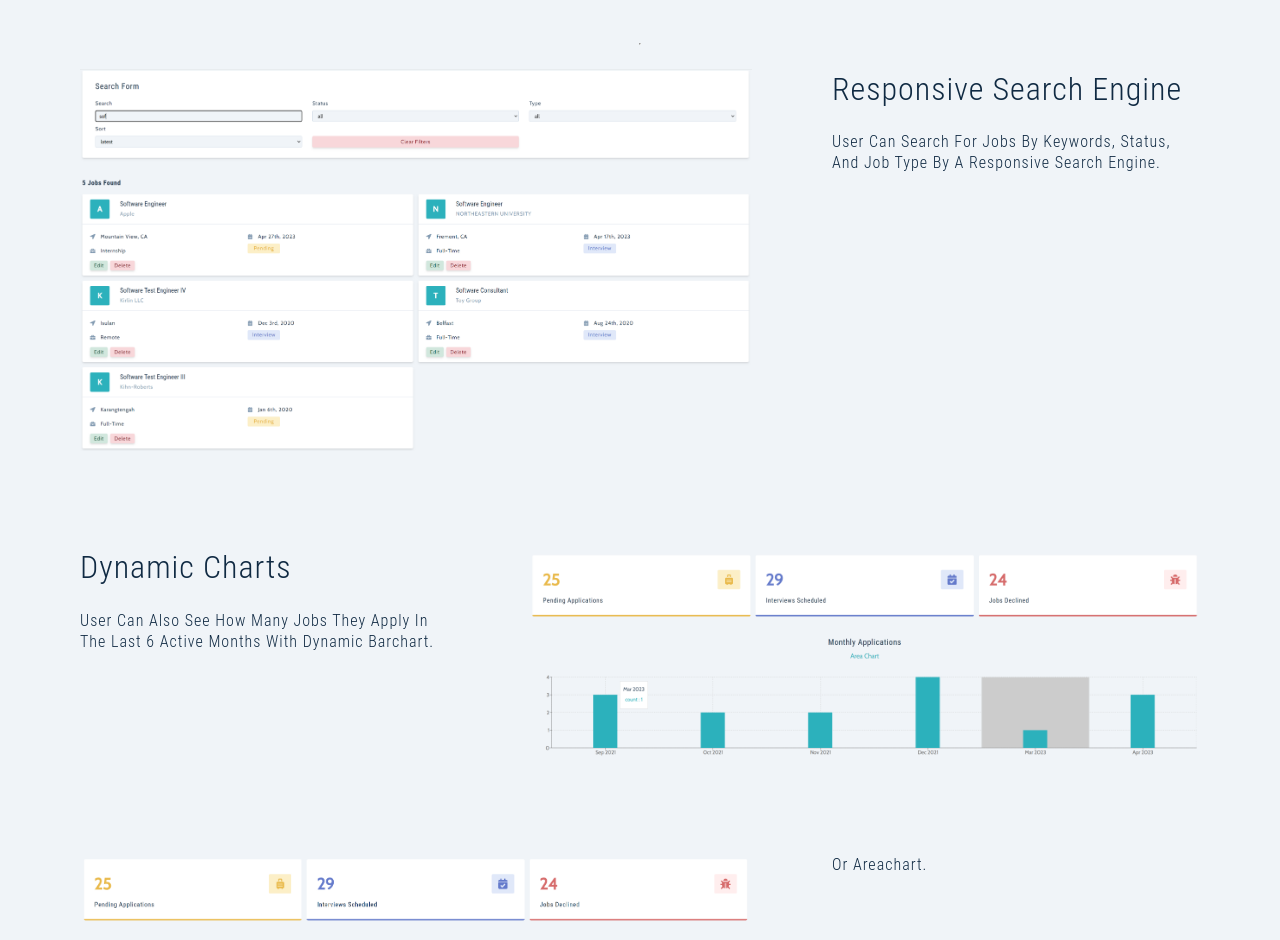
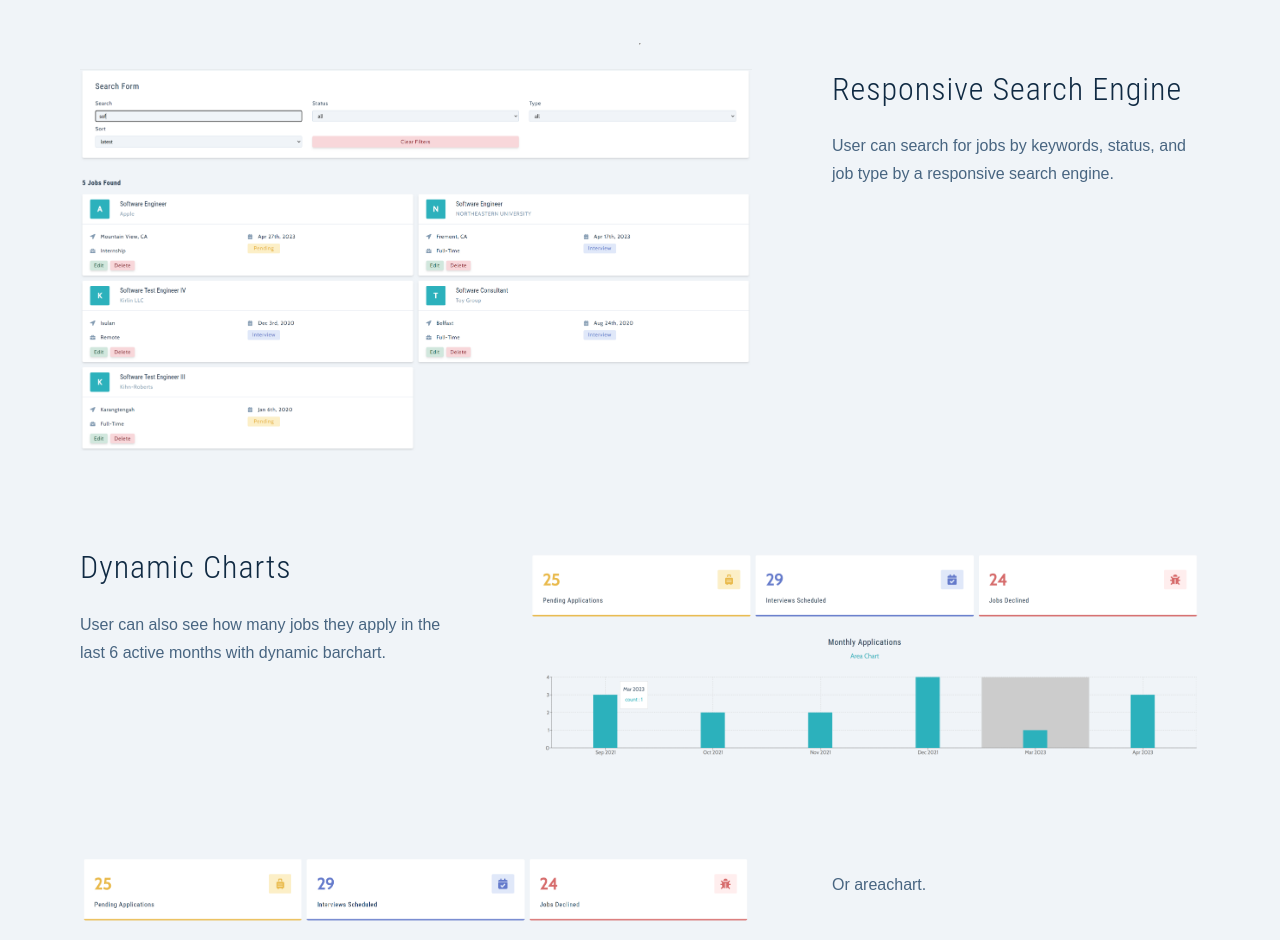
Before and after one commit to anhhoangt/JobTrack4UApp, a React (Create React App) app in the folder client/: page /landing in a window 1280 px wide. Shown: the part 784-1724 px from the top of the page. Built offline with nearby package versions, Linux system fonts and the light colour scheme; no server answers.

Commit message:
change h5 to p for more readable

```diff
--- a/client/src/assets/wrappers/LandingPage.js
+++ b/client/src/assets/wrappers/LandingPage.js
@@ -73,7 +73,7 @@ const Wrapper = styled.main`
       font-size: 2rem;
     }
 
-    h5{
+    p{
       font-weight: 50;
       font-size: 1rem;
     }
--- a/client/src/pages/Landing.js
+++ b/client/src/pages/Landing.js
@@ -43,24 +43,24 @@ const Landing = () => {
             <img src={searchengine} alt="Purpose" className="img searchEngine-img" />
             <div>
             <h4>Responsive Search Engine</h4>
-            <h5>
+            <p>
             User can search for jobs by keywords, status, and job type by a responsive search engine.
-            </h5>
+            </p>
             </div>
           </div>
           <div className="barchart">
             <div>
               <h4>Dynamic Charts</h4>
-              <h5>
+              <p>
               User can also see how many jobs they apply in the last 6 active months with dynamic barchart.
-              </h5>
+              </p>
             </div>
             <img src={barchart} alt="Purpose" className="img barchart-img" />
           </div>
           <div className="areachart">
             <img src={areachart} alt="Purpose" className="img areachart-img" />
             <div>
-              <h5>Or areachart.</h5>
+              <p>Or areachart.</p>
             </div>
           </div>
         </div>
```
